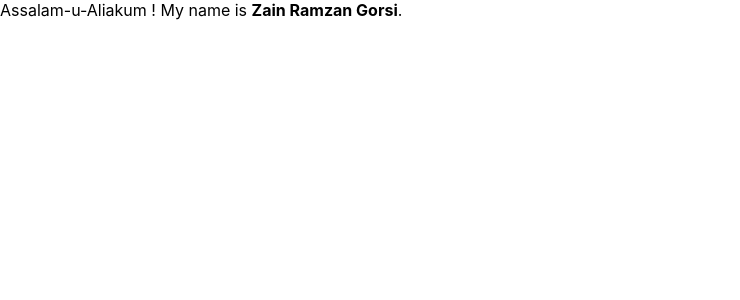
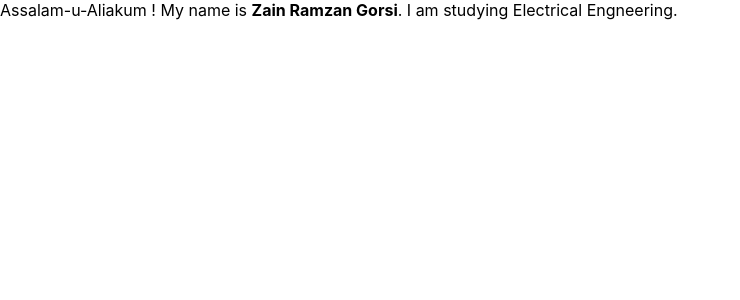
Before and after one commit to ZainRamzanGorsi/bootCamp2020_Class02_React-Base-App, a React (Create React App) app: page / in a window 1280 px wide. Shown: the top 300 px of the page, without its empty margins (0-740 px from the left). Built offline with nearby package versions, Linux system fonts and the light colour scheme.

Commit message:
Update App.js

```diff
--- a/src/App.js
+++ b/src/App.js
@@ -6,6 +6,7 @@ function App() {
   return (
     <div>
       Assalam-u-Aliakum ! My name is <b>Zain Ramzan Gorsi</b>.
+      I am studying Electrical Engneering.
     </div>
   );
 }
```
